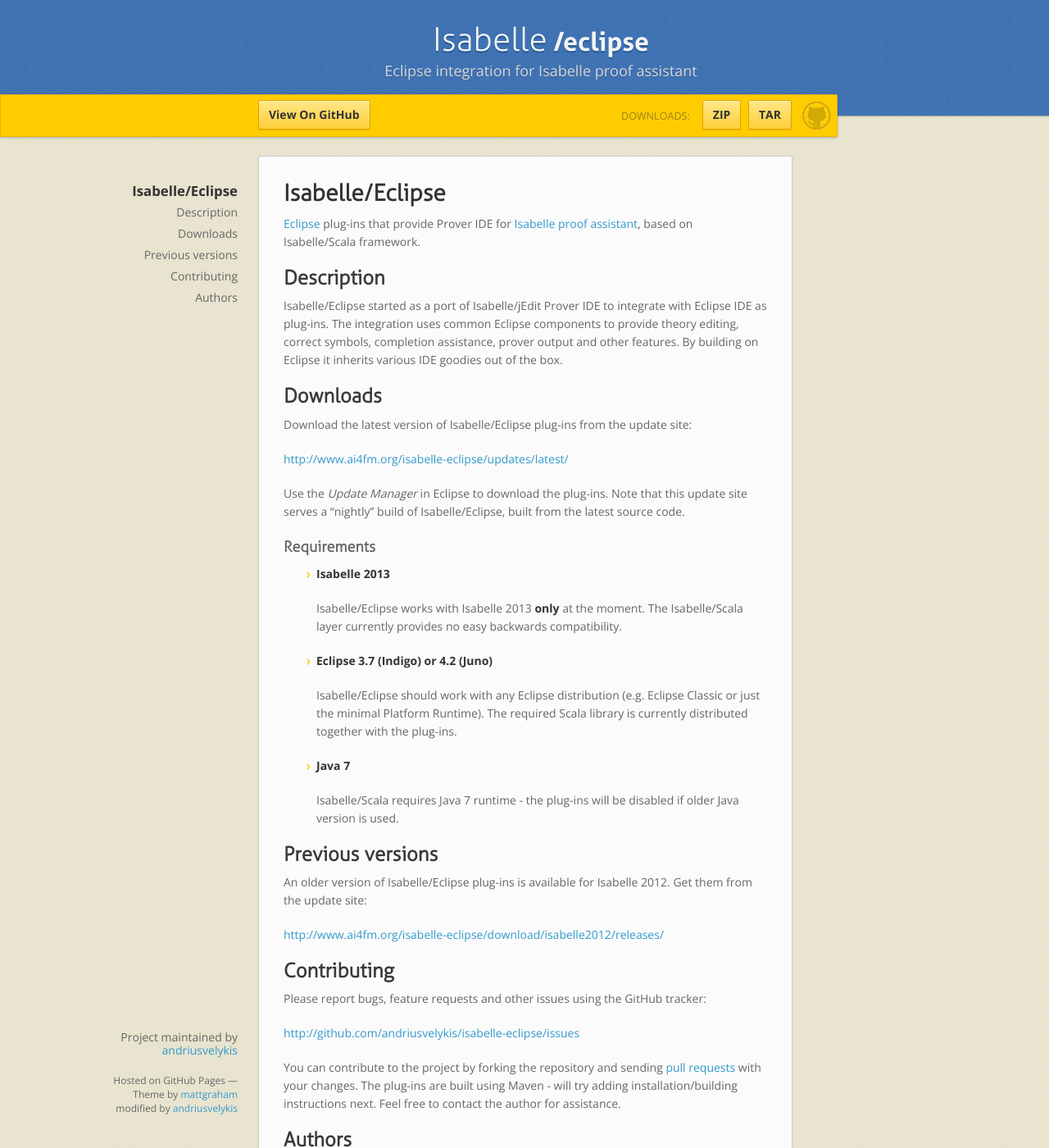
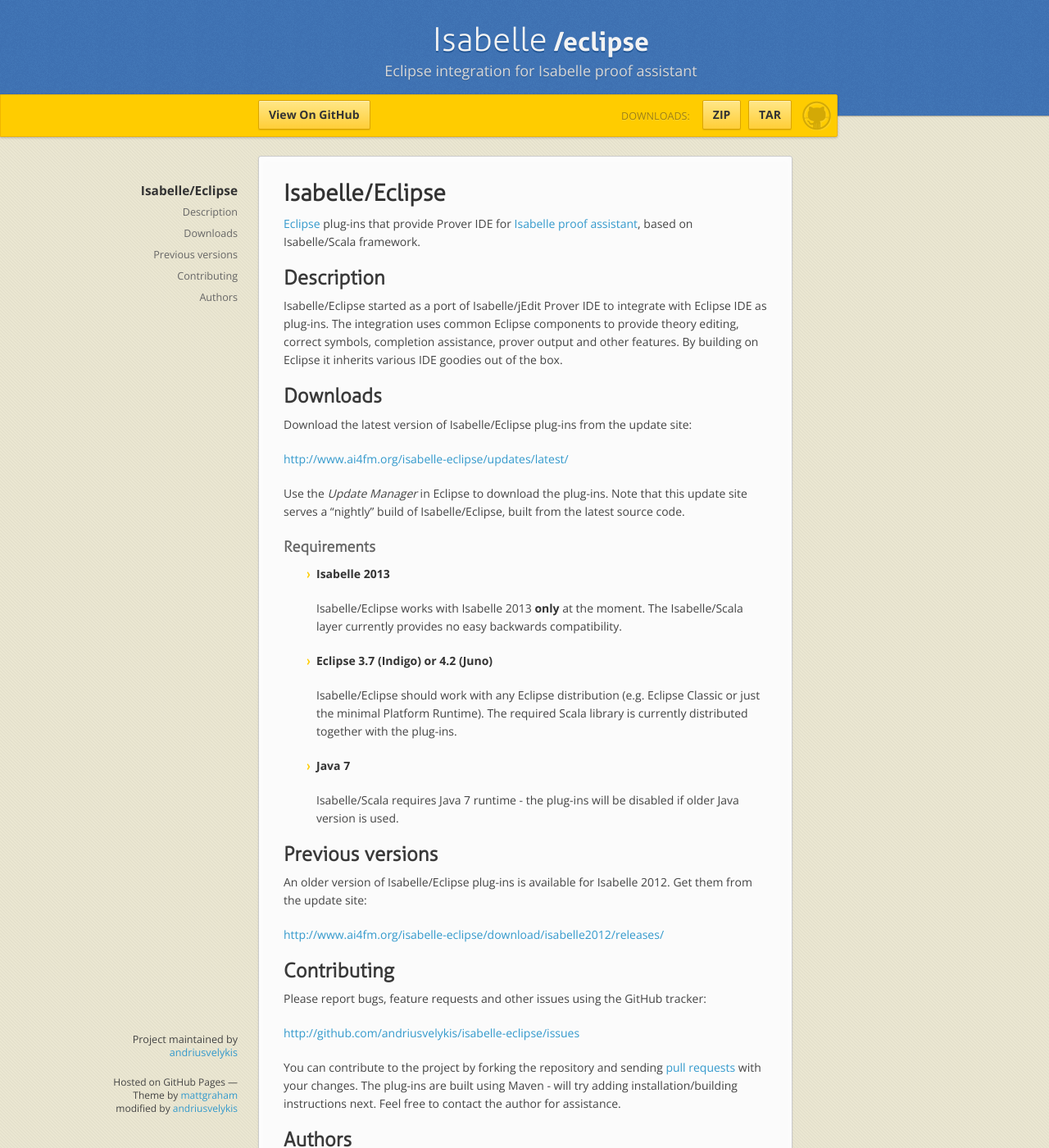
Before and after one commit to andriusvelykis/isabelle-eclipse, a Jekyll site: the page built from index.md, in a window 1280 px wide and 1400 px high. Shown: the whole window at 82% size. Built offline with Jekyll 4.4.1, drawn with Linux system fonts in a browser that asks for light colours; nearby versions of some CDN libraries.

Commit message:
font adjustments

```diff
--- a/stylesheets/styles.css
+++ b/stylesheets/styles.css
@@ -472,7 +472,7 @@
 
 body {
   font: 14px/22px "Open Sans", "Helvetica Neue", Helvetica, Arial, sans-serif;
-  color: #666;
+  color: #444;
   font-weight: 300;
   margin: 0px;
   padding: 0px 0 20px 0px;
@@ -824,7 +824,10 @@
   line-height: 16px;
 }
 nav ul li.tag-h1 {
-  font-size: 1.2em;
+  font-size: 1.1em;
+}
+nav ul li.tag-h2 {
+  font-size: 0.9em;
 }
 nav ul li.tag-h1 a {
   font-weight: bold;
@@ -841,6 +844,7 @@
 }
 
 footer {
+  font-size: 0.9em;
   width: 180px;
   position: fixed;
   left: 50%;
```
